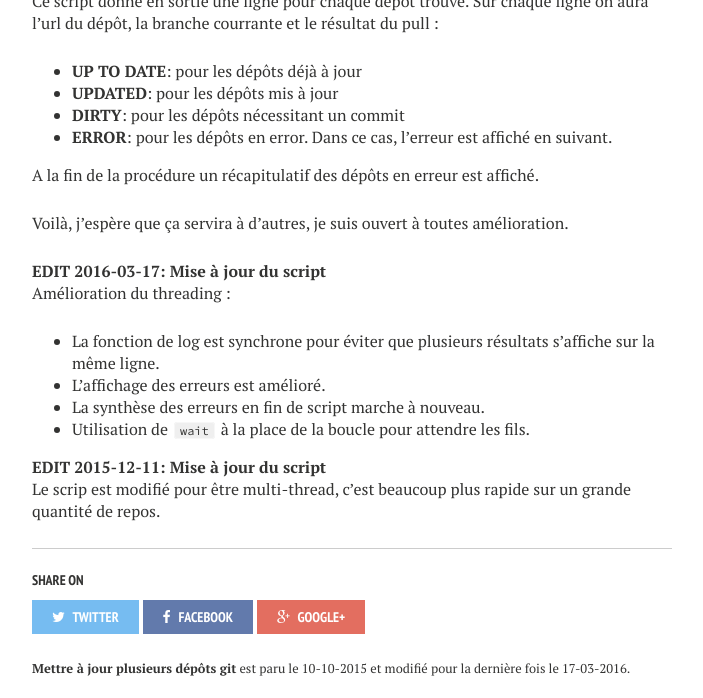
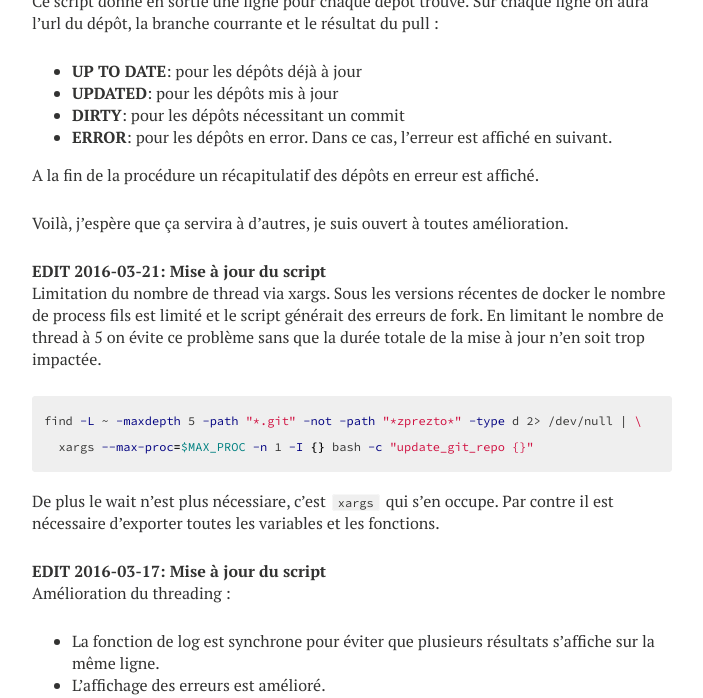
Before and after one commit to Marthym/marthym.github.io, a Jekyll site: the page built from _posts/2015-10-10-Update-multiple-git-repositories.md, in a window 1280 px wide and 1400 px high, scrolled down 784 px. Shown: the top 698 px of the window, without its empty margins (288-991 px from the left). Built offline with Jekyll 4.4.1, drawn with Linux system fonts in a browser that asks for light colours; nearby versions of some CDN libraries; comment, search, counter and statistics services are not loaded.

Commit message:
fix(posts): Update multiple git repos
... to fix threading problems

````diff
--- a/_posts/2015-10-10-Update-multiple-git-repositories.md
+++ b/_posts/2015-10-10-Update-multiple-git-repositories.md
@@ -2,7 +2,7 @@
 layout: post
 title: Mettre à jour plusieurs dépôts git
 excerpt: "Travailler avec plusieurs dépôts git interconnecté peut s'avérer fastidieux voilà une possibilité pour gérer ça."
-modified: 2016-03-17
+modified: 2016-03-21
 tags: [git, bash, planetlibre]
 comments: true
 image:
@@ -34,6 +34,16 @@ A la fin de la procédure un récapitulatif des dépôts en erreur est affiché.
 
 Voilà, j'espère que ça servira à d'autres, je suis ouvert à toutes amélioration.
 
+**EDIT 2016-03-21: Mise à jour du script**<br/>
+Limitation du nombre de thread via xargs. Sous les versions récentes de docker le nombre de process fils est limité et le script générait des erreurs de fork.
+En limitant le nombre de thread à 5 on évite ce problème sans que la durée totale de la mise à jour n'en soit trop impactée.
+
+```bash
+find -L ~ -maxdepth 5 -path "*.git" -not -path "*zprezto*" -type d 2> /dev/null | \
+  xargs --max-proc=$MAX_PROC -n 1 -I {} bash -c "update_git_repo {}"
+```
+De plus le wait n'est plus nécessiare, c'est `xargs` qui s'en occupe. Par contre il est nécessaire d'exporter toutes les variables et les fonctions.
+
 **EDIT 2016-03-17: Mise à jour du script**<br/>
 Amélioration du threading :
 
````
